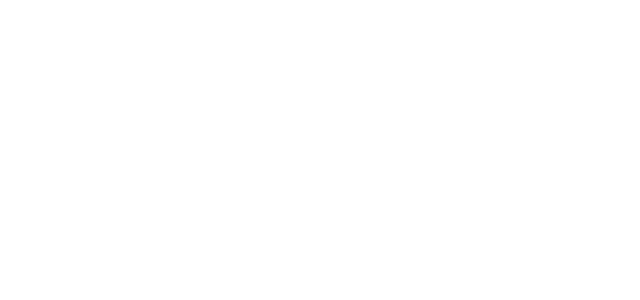
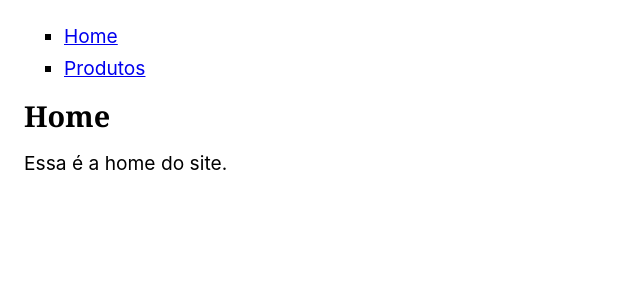
Before and after one commit to caiquegiovannini/react-exercises-origamid, a React (Create React App) app: page /exercise03 in a window 1280 px wide. Shown: the top 300 px of the page, without its empty margins (0-640 px from the left). Built offline with nearby package versions, Linux system fonts and the light colour scheme.

Commit message:
exercício 03: componentes

```diff
--- a/src/Routes.js
+++ b/src/Routes.js
@@ -4,6 +4,7 @@
 import App from './App';
 import Ex01 from './exercises/Ex01';
 import Ex02 from './exercises/Ex02';
+import Ex03 from './exercises/Ex03/Ex03';
 
 const Routes = () => {
   return (
@@ -12,6 +13,7 @@
         <Route path="/" component={App} exact />
         <Route path="/exercise01" component={Ex01} />
         <Route path="/exercise02" component={Ex02} />
+        <Route path="/exercise03" component={Ex03} />
       </Switch>
     </BrowserRouter>
   );
--- /dev/null
+++ b/src/exercises/Ex03/Ex03.js
@@ -0,0 +1,32 @@
+import React from 'react';
+
+import Menu from './components/Menu';
+import Home from './pages/Home';
+import Products from './pages/Products';
+
+// Replique a interface como a apresentada na aula
+// Utilize a array abaixo para mostrar os produtos
+// Quebre em componentes o que precisar ser reutilizado
+// Dica: const { pathname } = window.location; (puxa o caminho do URL)
+const produtos = [
+  { nome: 'Notebook', propriedades: ['16gb ram', '512gb'] },
+  { nome: 'Smartphone', propriedades: ['2gb ram', '128gb'] },
+];
+
+function Ex03() {
+  const { pathname } = window.location;
+
+  return (
+    <section>
+      <Menu />
+
+      {pathname === '/exercise03/products' ? (
+        <Products products={produtos} />
+      ) : (
+        <Home />
+      )}
+    </section>
+  );
+}
+
+export default Ex03;
--- /dev/null
+++ b/src/exercises/Ex03/components/Menu/index.js
@@ -0,0 +1,21 @@
+import React from 'react';
+
+function Menu() {
+  return (
+    <header>
+      <nav>
+        <ul>
+          <li>
+            <a href="/exercise03/">Home</a>
+          </li>
+
+          <li>
+            <a href="/exercise03/products">Produtos</a>
+          </li>
+        </ul>
+      </nav>
+    </header>
+  );
+}
+
+export default Menu;
--- /dev/null
+++ b/src/exercises/Ex03/pages/Home/index.js
@@ -0,0 +1,12 @@
+import React from 'react';
+
+function Home() {
+  return (
+    <section>
+      <h2>Home</h2>
+      <p>Essa é a home do site.</p>
+    </section>
+  );
+}
+
+export default Home;
--- /dev/null
+++ b/src/exercises/Ex03/pages/Products/components/ProductItem/index.js
@@ -0,0 +1,18 @@
+import React from 'react';
+
+function ProductItem({ product }) {
+  const { nome, propriedades } = product;
+
+  return (
+    <div style={{ border: '1px solid black', marginBottom: '20px' }}>
+      <h3>{nome}</h3>
+      <ul>
+        {propriedades.map((propriedade) => (
+          <li key={propriedade}>{propriedade}</li>
+        ))}
+      </ul>
+    </div>
+  );
+}
+
+export default ProductItem;
--- /dev/null
+++ b/src/exercises/Ex03/pages/Products/index.js
@@ -0,0 +1,17 @@
+import React from 'react';
+
+import ProductItem from './components/ProductItem';
+
+function Products({ products }) {
+  return (
+    <section>
+      <h2>Produtos</h2>
+
+      {products.map((product) => (
+        <ProductItem key={product.name} product={product} />
+      ))}
+    </section>
+  );
+}
+
+export default Products;
--- a/src/exercises/index.js
+++ b/src/exercises/index.js
@@ -11,6 +11,10 @@
       <li key="ex02">
         <Link to="/exercise02">Exercício 02</Link>
       </li>
+
+      <li key="ex03">
+        <Link to="/exercise03">Exercício 03</Link>
+      </li>
     </ul>
   );
 };
```
